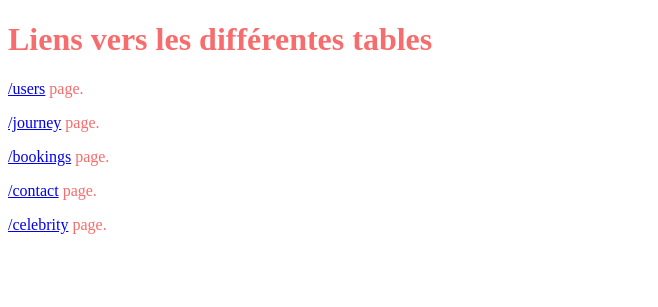
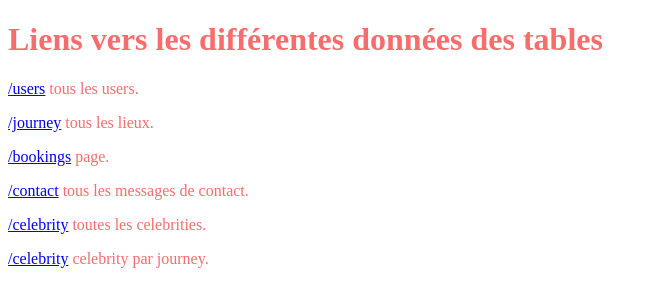
Before and after one commit to WildCodeSchool-2024-02/wcs-Protojam-goupeA, a PHP site: template server/src/View/Home/index.html.twig in a window 1280 px wide. Shown: the top 307 px of the page, without its empty margins (0-658 px from the left). Run offline with PHP 8.4, Linux system fonts and the light colour scheme; the template is opened without the code that fills it, so the values that code supplies are empty; some libraries are stand-ins or nearby versions.

Commit message:
liens pour les front

```diff
--- a/server/src/View/Home/index.html.twig
+++ b/server/src/View/Home/index.html.twig
@@ -1,10 +1,11 @@
 {% extends 'layout.html.twig' %}
 
 {% block content %}
-    <h1>Liens vers les différentes tables</h1>
-    <p><a href="/users">/users</a> page.</p>
-    <p><a href="/journey">/journey</a> page.</p>
+    <h1>Liens vers les différentes données des tables</h1>
+    <p><a href="/users">/users</a> tous les users.</p>
+    <p><a href="/journey">/journey</a> tous les lieux.</p>
     <p><a href="/bookings">/bookings</a> page.</p>
-    <p><a href="/contact">/contact</a> page.</p>
-    <p><a href="/celebrity">/celebrity</a> page.</p>
+    <p><a href="/contact">/contact</a> tous les messages de contact.</p>
+    <p><a href="/celebrity">/celebrity</a> toutes les celebrities.</p>
+    <p><a href="/celebrity">/celebrity</a> celebrity par journey.</p>
 {% endblock %}
--- a/server/src/routes.php
+++ b/server/src/routes.php
@@ -16,8 +16,7 @@ return [
     'register' => ['UserController', 'register',],
     'login' => ['UserController', 'login',],
     'logout' => ['UserController', 'logout',],
-    'contact' => ['ContactController', 'add'],
-    'contact/show' => ['ContactController', 'show'],
+    'contact' => ['ContactController', 'show'],
     'users' => ['UserController' , 'users'],
     'celebrity' => ['CelebrityController' , 'index'],
     'celebrity/show' => ['CelebrityController', 'show', ['id']],
```
